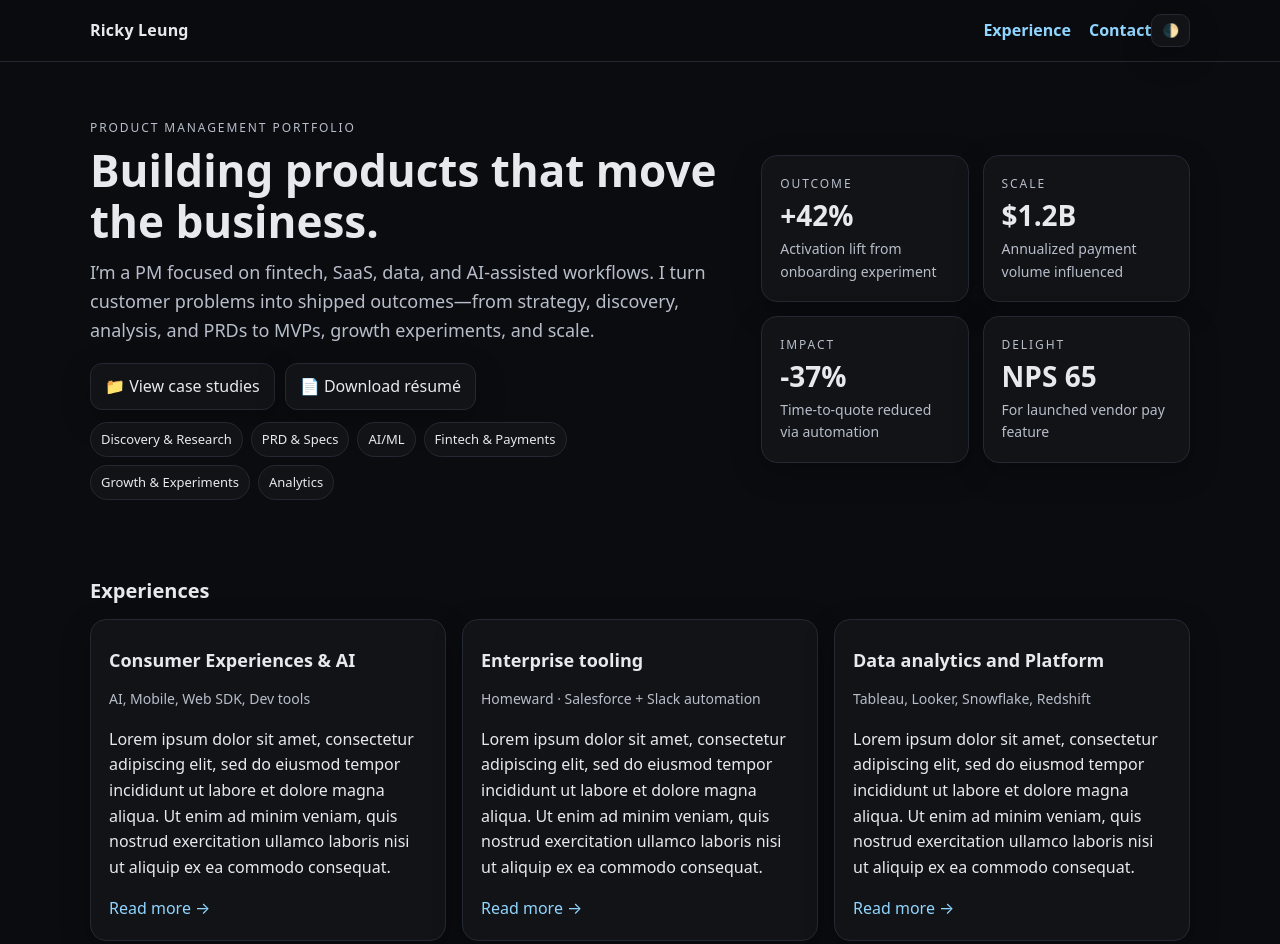
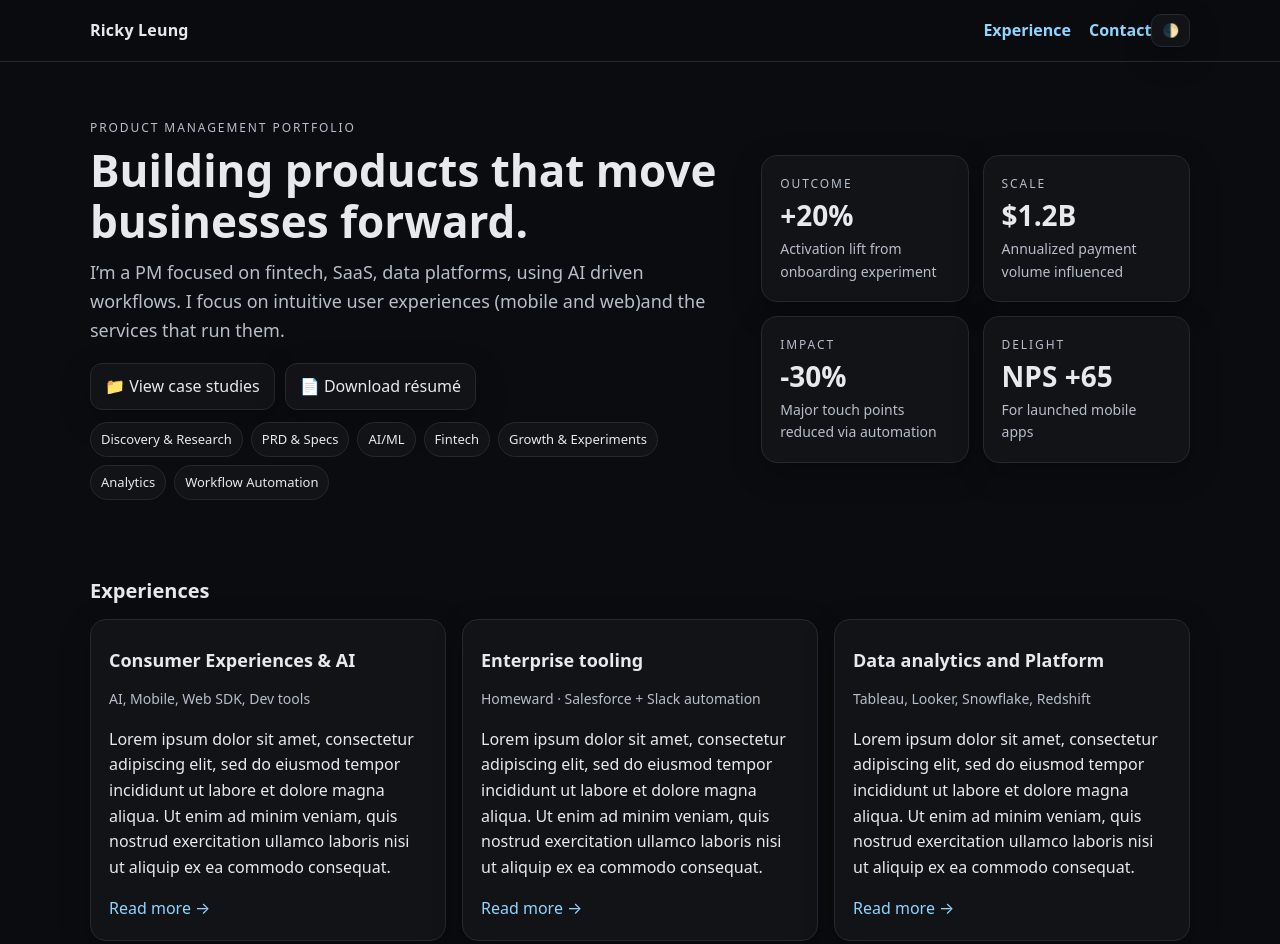
Before and after one commit to rkl000/test, a plain HTML site: page index.html in a window 1280 px wide. Shown: the top 944 px of the page. Drawn offline with Linux system fonts and the light colour scheme.

Commit message:
test test

```diff
--- a/index.html
+++ b/index.html
@@ -156,8 +156,8 @@
       <div class="hero-grid">
         <div>
           <div class="tag">Product Management Portfolio</div>
-          <h1>Building products that move the business.</h1>
-          <p class="lead">I’m a PM focused on fintech, SaaS, data, and AI‑assisted workflows. I turn customer problems into shipped outcomes—from strategy, discovery, analysis, and PRDs to MVPs, growth experiments, and scale.</p>
+          <h1>Building products that move businesses forward.</h1>
+          <p class="lead">I’m a PM focused on fintech, SaaS, data platforms, using AI driven workflows. I focus on intuitive user experiences (mobile and web)and the services that run them. </p>
           <div class="row">
             <a class="btn" href="#cases">📁 View case studies</a>
             <a class="btn" href="resume.pdf">📄 Download résumé</a>
@@ -167,16 +167,17 @@
             <span class="pill">Discovery & Research</span>
             <span class="pill">PRD & Specs</span>
             <span class="pill">AI/ML</span>
-            <span class="pill">Fintech & Payments</span>
+            <span class="pill">Fintech</span>
             <span class="pill">Growth & Experiments</span>
             <span class="pill">Analytics</span>
+            <span class="pill">Workflow Automation</span>
           </div>
         </div>
         <div>
           <div class="hero-cards">
             <div class="card">
               <div class="tag">Outcome</div>
-              <div class="kpi">+42%</div>
+              <div class="kpi">+20%</div>
               <div class="meta">Activation lift from onboarding experiment</div>
             </div>
             <div class="card">
@@ -186,13 +187,13 @@
             </div>
             <div class="card">
               <div class="tag">Impact</div>
-              <div class="kpi">-37%</div>
-              <div class="meta">Time‑to‑quote reduced via automation</div>
+              <div class="kpi">-30%</div>
+              <div class="meta">Major touch points reduced via automation</div>
             </div>
             <div class="card">
               <div class="tag">Delight</div>
-              <div class="kpi">NPS 65</div>
-              <div class="meta">For launched vendor pay feature</div>
+              <div class="kpi">NPS +65</div>
+              <div class="meta">For launched mobile apps</div>
             </div>
           </div>
         </div>
```
